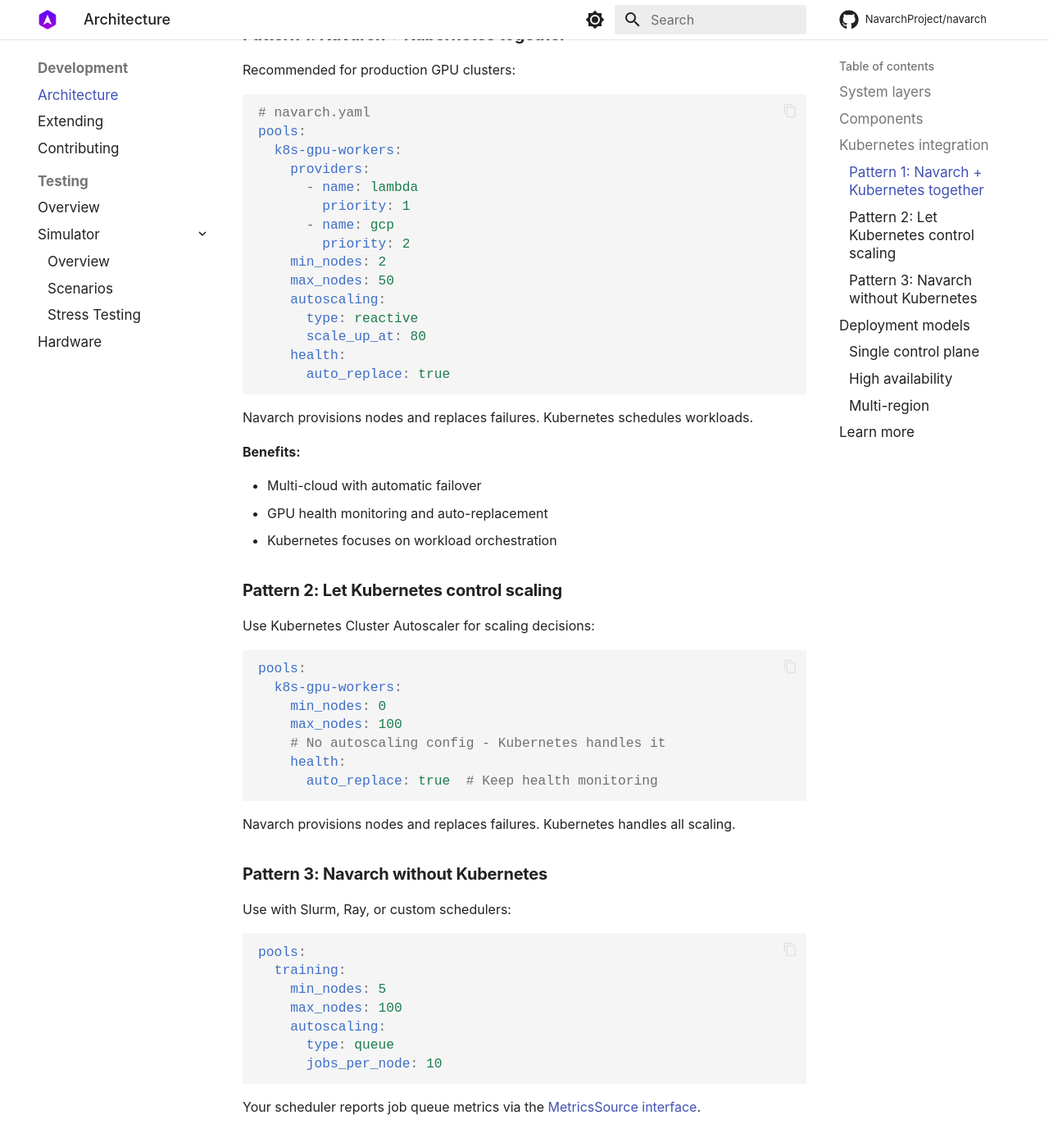
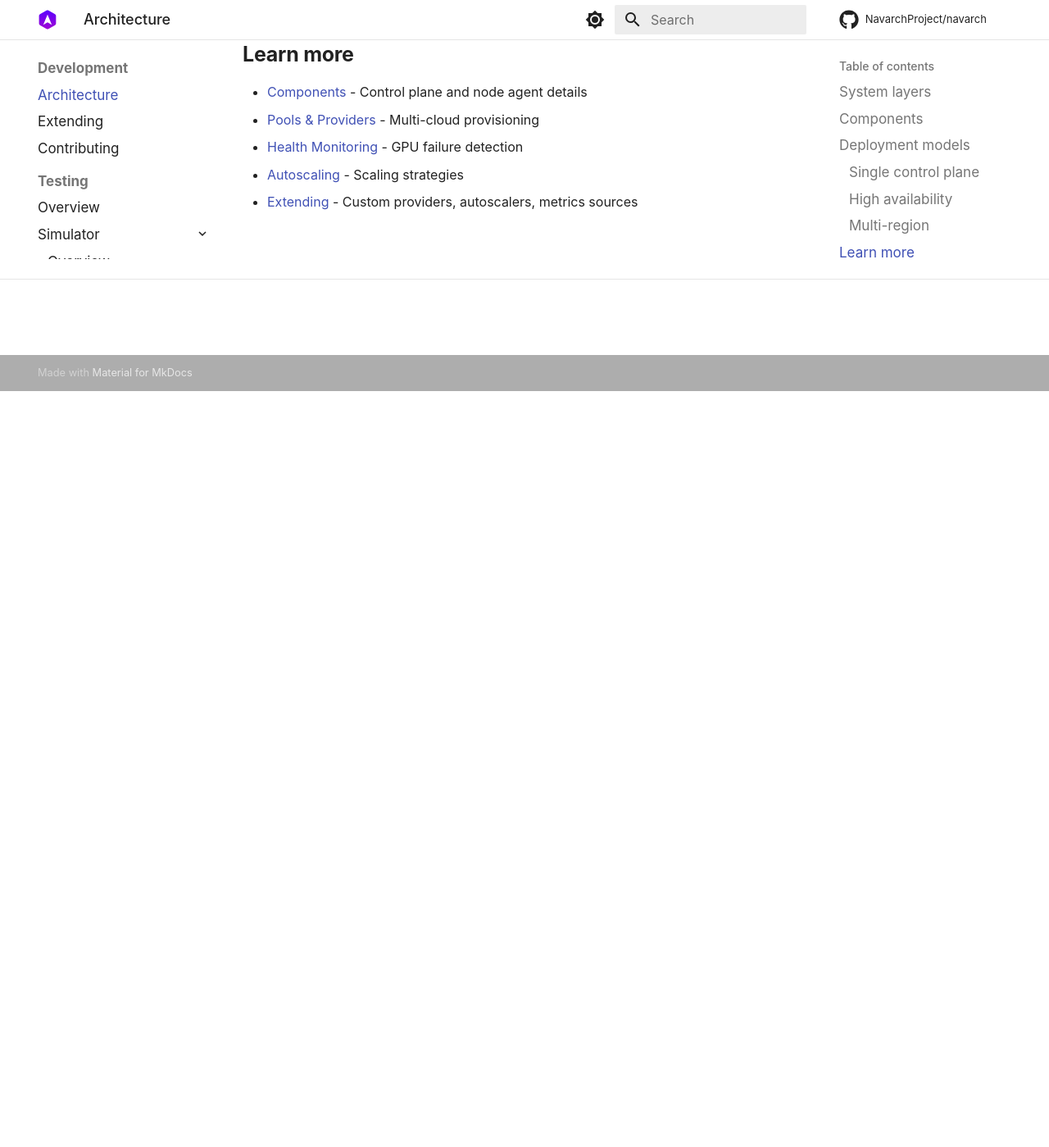
Before and after one commit to NavarchProject/navarch, an MkDocs documentation site: the page built from website/docs/architecture.md, in a window 1280 px wide and 1400 px high, scrolled down 1567 px. Shown: the whole window at 82% size. Built offline with MkDocs 1.6.1 and Material for MkDocs 9.7.7, drawn with Linux system fonts in a browser that asks for light colours; some web fonts are replaced; comment, search, counter and statistics services are not loaded; after the commit the page ends 2044 px from its top, so only the background shows below that; some of the changed text lies outside the part shown.

Commit message:
Remove unimplemented Kubernetes/Slurm integration docs
The architecture doc described deployment patterns for Kubernetes and
Slurm integration that aren't actually implemented. Only noop and
webhook notifiers exist.

- Remove "Kubernetes integration" section from architecture.md
- Fix config comment to list only implemented notifier types

Users can still integrate with these systems via the webhook notifier
or by implementing custom notifiers (documented in extending.md).

Co-Authored-By: Claude Opus 4.5 <noreply@anthropic.com>

````diff
--- a/website/docs/architecture.md
+++ b/website/docs/architecture.md
@@ -36,78 +36,6 @@ See [Components](concepts/components.md) for details.
 
 **Pool manager**: Orchestrates autoscaling and node replacement.
 
-## Kubernetes integration
-
-Navarch and Kubernetes operate at different layers.
-
-| Layer | Kubernetes | Navarch |
-|-------|------------|---------|
-| Workloads | Schedules pods, scales replicas | - |
-| Nodes | Cluster Autoscaler adds/removes nodes | Provisions VMs, monitors GPU health |
-| Hardware | No visibility | Detects XID errors, thermal issues, ECC faults |
-
-### Pattern 1: Navarch + Kubernetes together
-
-Recommended for production GPU clusters:
-
-```yaml
-# navarch.yaml
-pools:
-  k8s-gpu-workers:
-    providers:
-      - name: lambda
-        priority: 1
-      - name: gcp
-        priority: 2
-    min_nodes: 2
-    max_nodes: 50
-    autoscaling:
-      type: reactive
-      scale_up_at: 80
-    health:
-      auto_replace: true
-```
-
-Navarch provisions nodes and replaces failures. Kubernetes schedules workloads.
-
-**Benefits:**
-
-- Multi-cloud with automatic failover
-- GPU health monitoring and auto-replacement
-- Kubernetes focuses on workload orchestration
-
-### Pattern 2: Let Kubernetes control scaling
-
-Use Kubernetes Cluster Autoscaler for scaling decisions:
-
-```yaml
-pools:
-  k8s-gpu-workers:
-    min_nodes: 0
-    max_nodes: 100
-    # No autoscaling config - Kubernetes handles it
-    health:
-      auto_replace: true  # Keep health monitoring
-```
-
-Navarch provisions nodes and replaces failures. Kubernetes handles all scaling.
-
-### Pattern 3: Navarch without Kubernetes
-
-Use with Slurm, Ray, or custom schedulers:
-
-```yaml
-pools:
-  training:
-    min_nodes: 5
-    max_nodes: 100
-    autoscaling:
-      type: queue
-      jobs_per_node: 10
-```
-
-Your scheduler reports job queue metrics via the [MetricsSource interface](extending.md#custom-metrics-sources).
-
 ## Deployment models
 
 ### Single control plane
````
Also changed, not shown: 1 other file.
